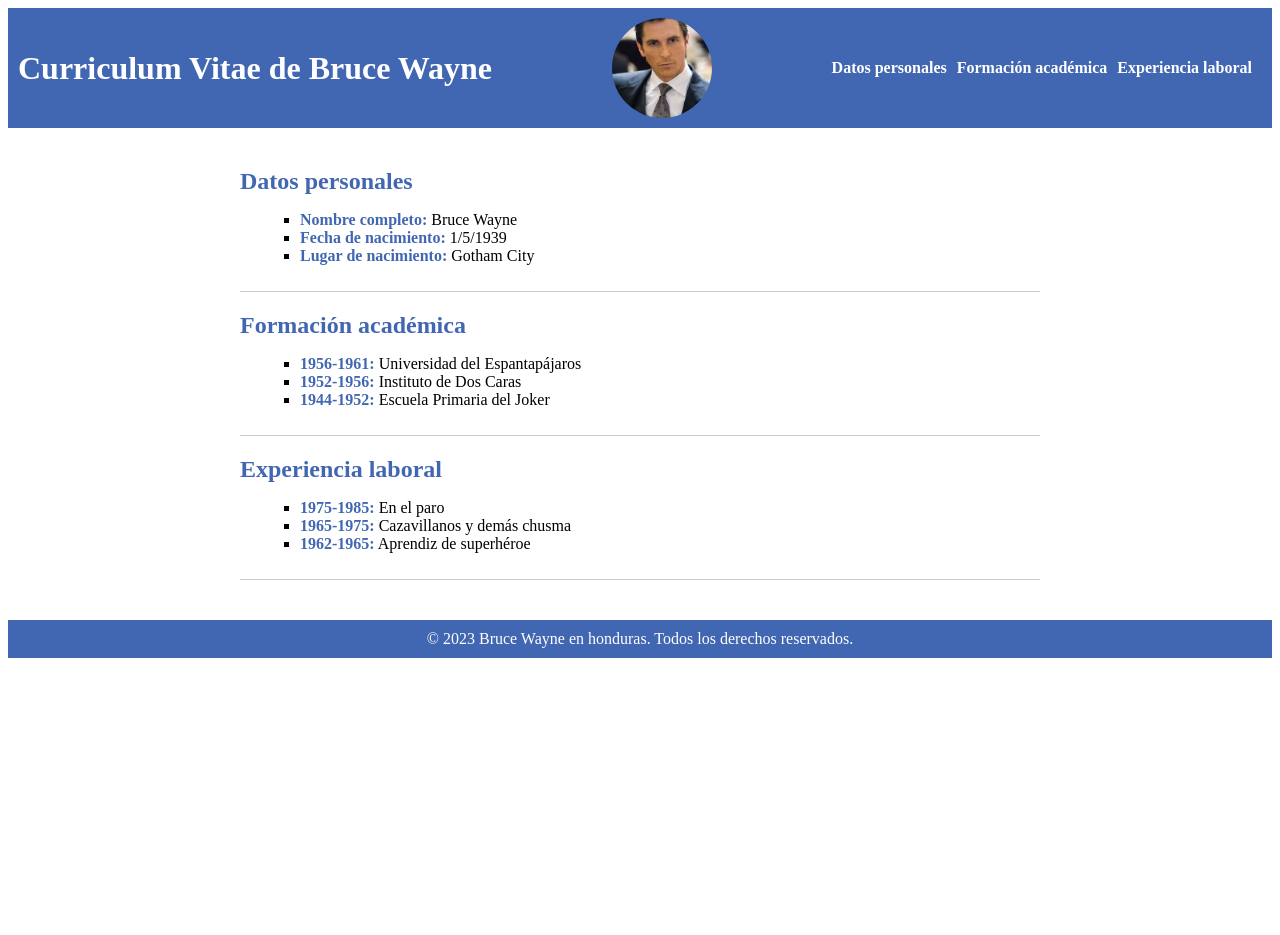
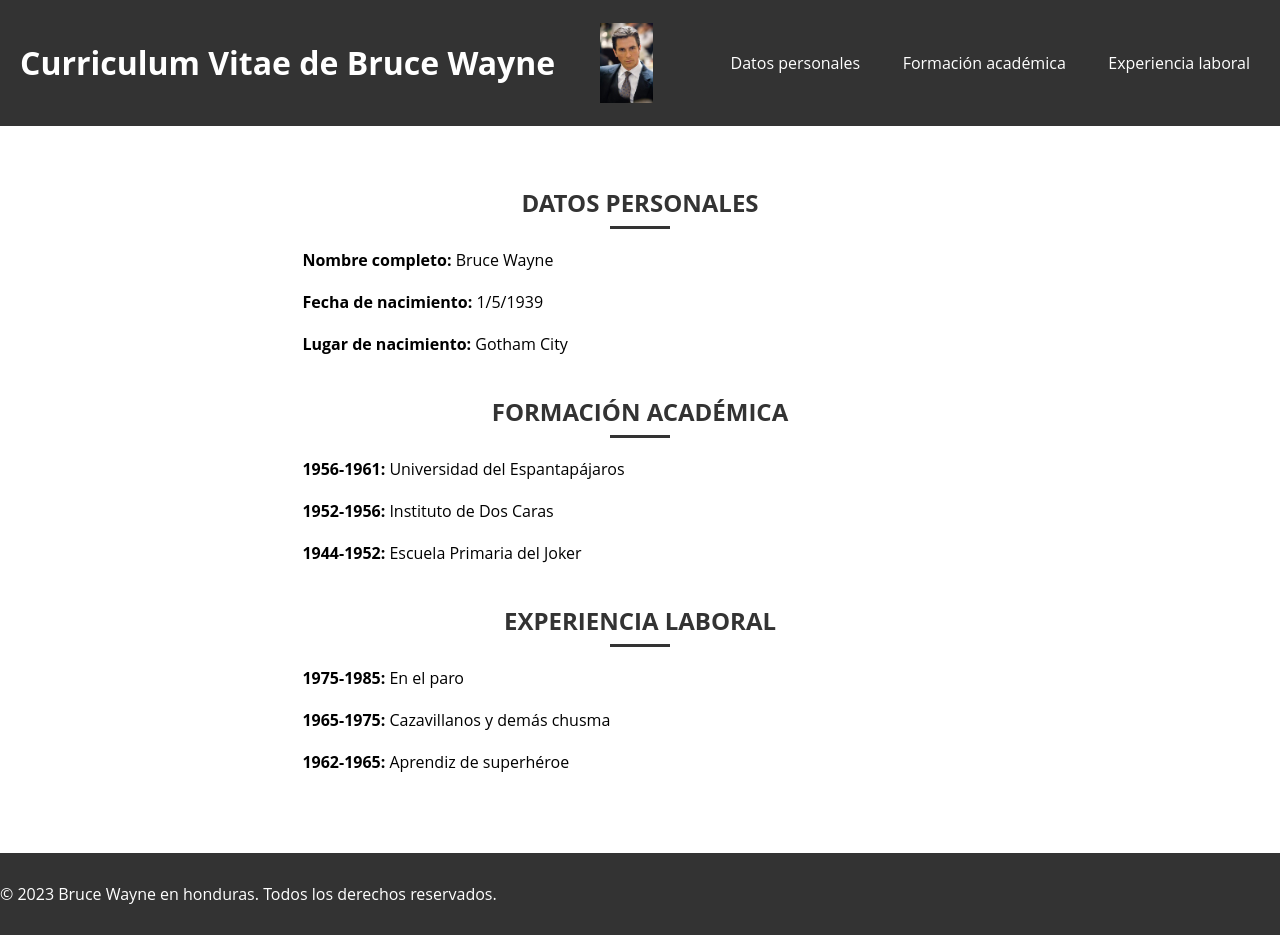
Before and after one commit to Engels30/curriculum_html, a plain HTML site: page hoja vida.html in a window 1280 px wide. Before the commit the page ends 800 px from the top, so only its background shows below. Drawn offline with Linux system fonts and the light colour scheme.

Commit message:
Update estilo.css

```diff
--- a/estilo.css
+++ b/estilo.css
@@ -1,31 +1,83 @@
-<style> /* Estilo general */ body { font-family: Arial, sans-serif; background-color: #f0f2f5; margin: 0; padding: 0; }
+body {
+  font-family: 'Open Sans', sans-serif;
+  margin: 0;
+  padding: 0;
+}
 
-header { display: flex; align-items: center; justify-content: space-between; background-color: #4267b2; color: white; padding: 10px; }
+header {
+  background-color: #333;
+  color: white;
+  display: flex;
+  justify-content: space-between;
+  align-items: center;
+  padding: 20px;
+}
 
-header h1 { margin: 0; }
+header img {
+  height: 80px;
+}
 
-header img { width: 100px; height: 100px; border-radius: 50%; object-fit: cover; }
+header nav ul {
+  list-style: none;
+  margin: 0;
+  padding: 0;
+  display: flex;
+}
 
-header nav { display: flex; }
+header nav li {
+  margin: 0 10px;
+}
 
-header nav ul { display: flex; list-style: none; margin: 0; padding: 0; }
+header nav a {
+  color: white;
+  text-decoration: none;
+}
 
-header nav ul li { margin-right: 10px; }
+main {
+  max-width: 800px;
+  margin: 0 auto;
+  padding: 40px 0;
+}
 
-header nav ul li a { color: white; text-decoration: none; font-weight: bold; }
+section {
+  margin-bottom: 40px;
+}
 
-header nav ul li a:hover { text-decoration: underline; }
-
-main { max-width: 800px; margin: auto; padding: 20px; }
-
-main section { margin-bottom: 20px; border-bottom: 1px solid #ccc; padding-bottom: 10px; }
-
-main section h2 { color: #4267b2; margin-bottom: 10px; }
-
-main section ul { list-style-type: square; margin-left: 20px; }
-
-main section ul li strong { color: #4267b2; }
-
-footer { background-color: #4267b2; color: white; text-align: center; padding: 10px;
-
-</style>
+h2 {
+    color:#333333;
+    font-size:24px;
+    font-weight:bold;
+    text-align:center;
+    text-transform:uppercase;
+    position:relative;
+    margin-bottom:30px
+}
+h2:before{
+    content:"";
+    width:60px;
+    height:3px;
+    background:#333333;
+    position:absolute;
+    bottom:-10px;
+    left:50%;
+    margin-left:-30px
+}
+ul li{
+    list-style:none;
+    margin-bottom:20px
+}
+ul li:before{
+    content:"\f00c";
+    font-family:"FontAwesome";
+    color:#333333;
+    margin-right:10px
+}
+footer {
+  background-color:#333333;
+   color:white;
+   padding-top:30px;
+   padding-bottom:30px
+}
+footer p{
+   text-align:center
+}
```
